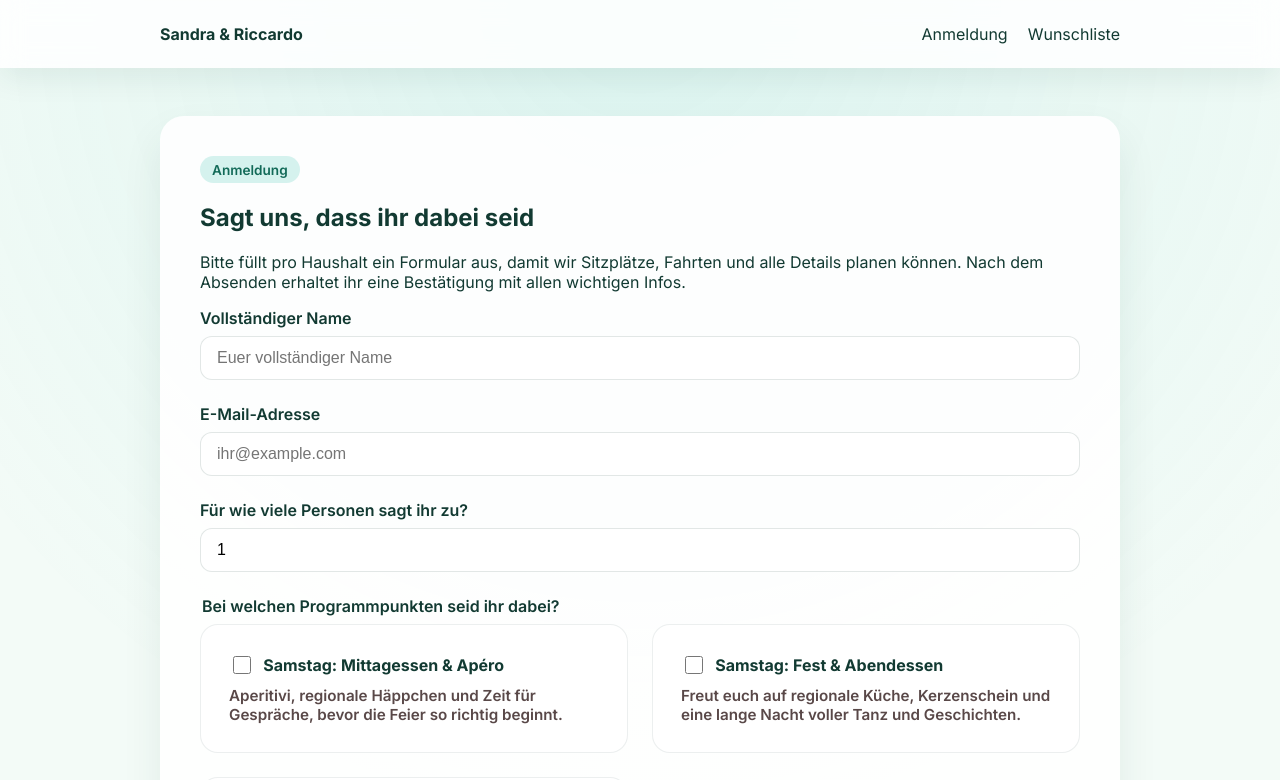
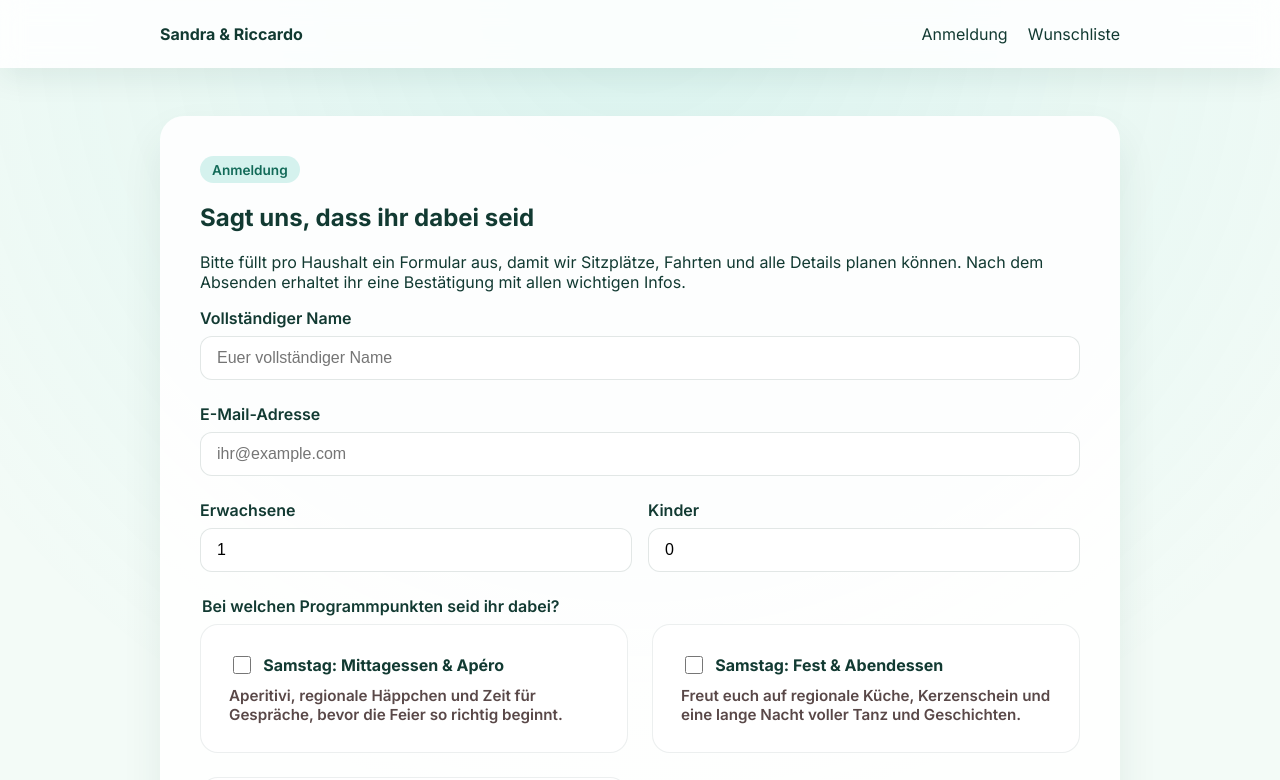
Before and after one commit to russo1337/wedding-page, a Next.js app: page /register in a window 1280 px wide. Shown: the top 780 px of the page. Built offline with nearby package versions, Linux system fonts and the light colour scheme.

Commit message:
adds split of party size to adults and children

```diff
--- a/app/api/register/route.js
+++ b/app/api/register/route.js
@@ -12,7 +12,7 @@ async function appendRegistration(record) {
 
   const sheets = await getSheetsClient();
   const worksheet = process.env.GOOGLE_SHEETS_RESERVATION_WORKSHEET_NAME || "Registrations";
-  const range = `${worksheet}!A:G`;
+  const range = `${worksheet}!A:H`;
 
   await sheets.spreadsheets.values.append({
     spreadsheetId,
@@ -23,7 +23,8 @@ async function appendRegistration(record) {
         record.createdAt,
         record.fullName,
         record.email,
-        record.partySize,
+        record.adults,
+        record.children,
         record.attending.join(", "),
         record.message,
         record.id
@@ -38,19 +39,20 @@ export async function GET() {
 
 export async function POST(request) {
   const payload = await request.json();
-  const { fullName, email, partySize, attending, message } = payload;
+  const { fullName, email, adults, children, attending, message } = payload;
 
   const trimmedName = typeof fullName === "string" ? fullName.trim() : "";
   const trimmedEmail = typeof email === "string" ? email.trim().toLowerCase() : "";
-  const size = Number(partySize) || 1;
+  const adultCount = Math.max(0, Number(adults) || 0);
+  const childCount = Math.max(0, Number(children) || 0);
   const attendingIds = Array.isArray(attending) ? attending : [];
 
   const validEventIds = new Set(eventOptions.map((option) => option.id));
   const invalidSelection = attendingIds.some((id) => !validEventIds.has(id));
 
-  if (!trimmedName || !trimmedEmail || invalidSelection || attendingIds.length === 0) {
+  if (!trimmedName || !trimmedEmail || invalidSelection || attendingIds.length === 0 || adultCount < 1) {
     return NextResponse.json(
-      { message: "Bitte gebt euren Namen, eure E-Mail-Adresse und mindestens einen Programmpunkt an." },
+      { message: "Bitte gebt euren Namen, eure E-Mail-Adresse, mindestens einen erwachsenen Gast und einen Programmpunkt an." },
       { status: 400 }
     );
   }
@@ -59,7 +61,8 @@ export async function POST(request) {
     id: `${Date.now()}-${Math.random().toString(36).slice(2, 7)}`,
     fullName: trimmedName,
     email: trimmedEmail,
-    partySize: Math.max(1, Math.min(size, 12)),
+    adults: adultCount,
+    children: childCount,
     attending: attendingIds,
     message: typeof message === "string" ? message.trim() : "",
     createdAt: new Date().toISOString()
--- a/app/register/register-form.js
+++ b/app/register/register-form.js
@@ -6,7 +6,8 @@ export default function RegisterForm({ eventOptions }) {
   const [form, setForm] = useState({
     fullName: "",
     email: "",
-    partySize: 1,
+    adults: 1,
+    children: 0,
     attending: [],
     message: ""
   });
@@ -43,7 +44,8 @@ export default function RegisterForm({ eventOptions }) {
         headers: { "Content-Type": "application/json" },
         body: JSON.stringify({
           ...form,
-          partySize: Number(form.partySize)
+          adults: Number(form.adults),
+          children: Number(form.children)
         })
       });
 
@@ -54,7 +56,7 @@ export default function RegisterForm({ eventOptions }) {
       }
 
       setFeedback({ type: "success", message: data?.message || "Anmeldung gespeichert." });
-      setForm({ fullName: "", email: "", partySize: 1, attending: [], message: "" });
+      setForm({ fullName: "", email: "", adults: 1, children: 0, attending: [], message: "" });
     } catch (error) {
       setFeedback({ type: "error", message: error.message });
     } finally {
@@ -88,17 +90,31 @@ export default function RegisterForm({ eventOptions }) {
         />
       </label>
 
+      <div style={{ display: "grid", gap: "1rem", gridTemplateColumns: "repeat(auto-fit, minmax(160px, 1fr))" }}>
         <label>
-        Für wie viele Personen sagt ihr zu?
+          Erwachsene
           <input
             type="number"
-          name="partySize"
+            name="adults"
             min={1}
             max={12}
-          value={form.partySize}
+            value={form.adults}
+            onChange={handleChange}
+            required
+          />
+        </label>
+        <label>
+          Kinder
+          <input
+            type="number"
+            name="children"
+            min={0}
+            max={12}
+            value={form.children}
             onChange={handleChange}
           />
         </label>
+      </div>
 
       <fieldset>
         <legend>Bei welchen Programmpunkten seid ihr dabei?</legend>
```
Lines whose indentation alone changed are shown as unchanged.
